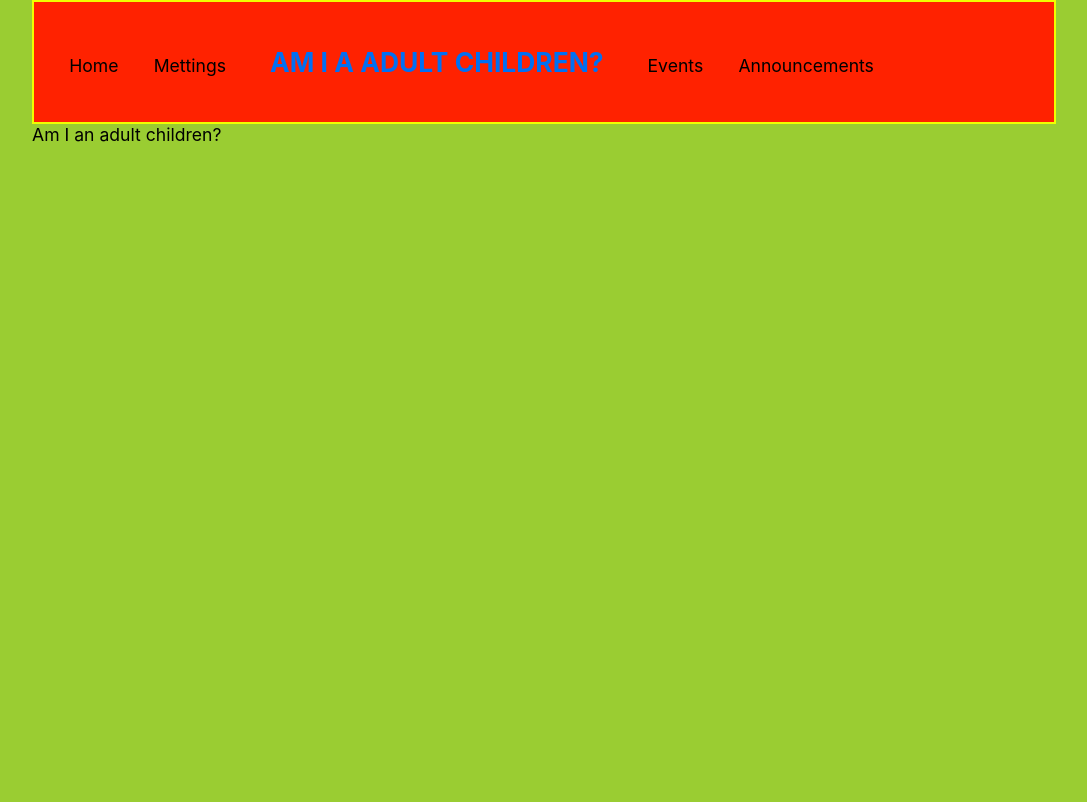
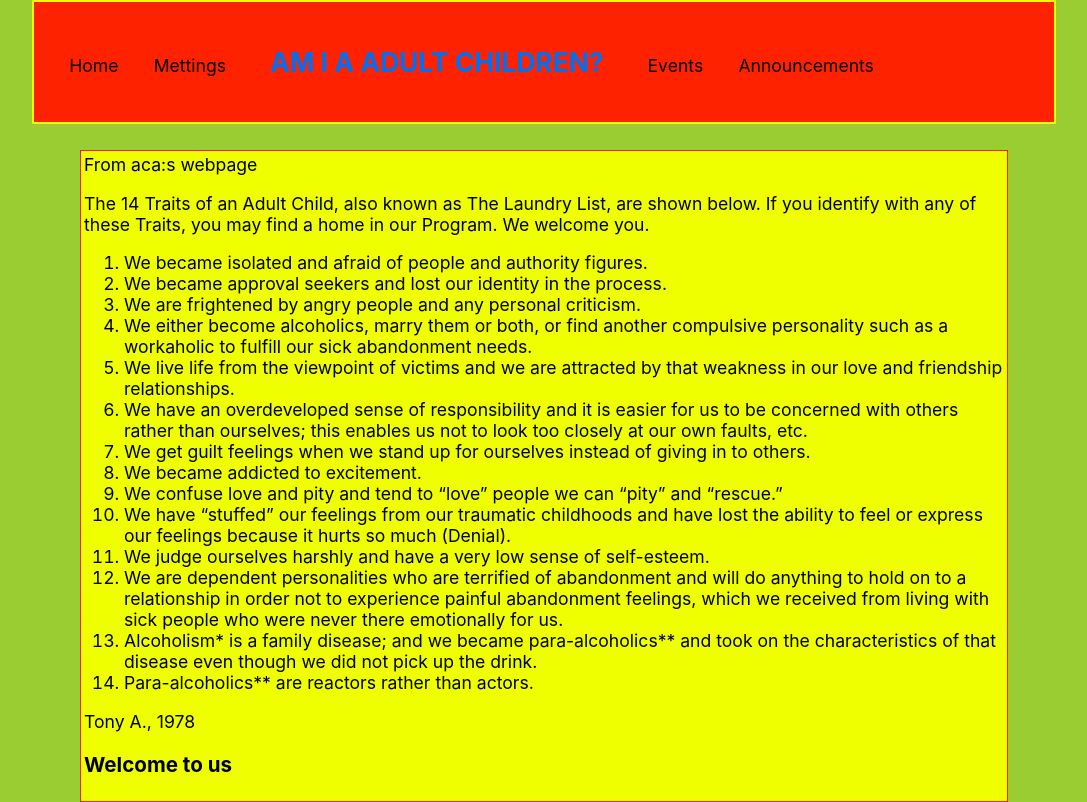
Before and after one commit to pedernyl/vbtNext, a Next.js app: page /adultchildren in a window 1280 px wide. Shown: the whole page, without its empty margins (96-1183 px from the left). Built offline with nearby package versions, Linux system fonts and the light colour scheme.

Commit message:
with the map

```diff
--- a/next.config.js
+++ b/next.config.js
@@ -0,0 +1,5 @@
+module.exports = {
+    env: {
+        REACT_APP_GOOGLE_KEY: process.env.REACT_APP_GOOGLE_KEY
+    },
+};
--- a/package.json
+++ b/package.json
@@ -10,6 +10,7 @@
   "dependencies": {
     "next": "9.5.1",
     "react": "16.13.1",
-    "react-dom": "16.13.1"
+    "react-dom": "16.13.1",
+    "react-google-maps": "^9.4.5"
   }
 }
--- a/pages/adultchildren.js
+++ b/pages/adultchildren.js
@@ -1,9 +1,45 @@
+import Link from 'next/link';
+
 import Layout from '../components/Layout/Layout';
+import classes from '../styles/AmI.module.css';
+
 
 export default function AdultChildren() {
+    const laundryListItems = [
+        'We became isolated and afraid of people and authority figures.',
+        'We became approval seekers and lost our identity in the process.',
+        'We are frightened by angry people and any personal criticism.',
+        'We either become alcoholics, marry them or both, or find another compulsive personality such as a workaholic to fulfill our sick abandonment needs.',
+        'We live life from the viewpoint of victims and we are attracted by that weakness in our love and friendship relationships.',
+        'We have an overdeveloped sense of responsibility and it is easier for us to be concerned with others rather than ourselves; this enables us not to look too closely at our own faults, etc.',
+        'We get guilt feelings when we stand up for ourselves instead of giving in to others.',
+        'We became addicted to excitement.',
+        'We confuse love and pity and tend to “love” people we can “pity” and “rescue.”',
+        'We have “stuffed” our feelings from our traumatic childhoods and have lost the ability to feel or express our feelings because it hurts so much (Denial).',
+        'We judge ourselves harshly and have a very low sense of self-esteem.',
+        'We are dependent personalities who are terrified of abandonment and will do anything to hold on to a relationship in order not to experience painful abandonment feelings, which we received from living with sick people who were never there emotionally for us.',
+        'Alcoholism* is a family disease; and we became para-alcoholics** and took on the characteristics of that disease even though we did not pick up the drink.',
+        'Para-alcoholics** are reactors rather than actors.'
+    ];
     return (
-        <Layout title="Is this something for me">
-            <div>Am I an adult children?</div>
+        <Layout title="Meetings">
+            <div className={classes.AmIboard}>
+                <br />
+                <div className={classes.AmINote}>
+
+                        <a href='https://adultchildren.org'>From aca:s webpage</a>
+                    <p className="AmILaundry">
+                        The 14 Traits of an Adult Child, also known as The Laundry List, are shown below.  If you identify with any of these Traits, you may find a home in our Program. We welcome you.
+                         <ol>
+                             {laundryListItems.map(item => <li>{item}</li>)}
+                         </ol>
+                        Tony A., 1978
+                    </p>
+
+
+                    <h3>Welcome to us</h3>
+                </div>
+            </div>
         </Layout>
     );
 }
--- a/pages/announcements.js
+++ b/pages/announcements.js
@@ -18,7 +18,7 @@ let nr = 0;
 const listItems = [];
 announcementsArray.forEach((event) => {
     listItems.push(
-        <ListItem nr={nr} title={event.title} description={event.description} />
+        <ListItem key={nr+'announcement'} nr={nr} title={event.title} description={event.description} />
     );
     nr++;
 });
--- a/pages/events.js
+++ b/pages/events.js
@@ -18,7 +18,7 @@ let nr = 0;
 const listItems = [];
 eventsArray.forEach((event) => {
     listItems.push(
-        <ListItem nr={nr} title={event.title} description={event.description} />
+        <ListItem key={nr+'announcement'} nr={nr} title={event.title} description={event.description} />
     );
     nr++;
 });
--- a/pages/index.js
+++ b/pages/index.js
@@ -31,8 +31,8 @@ export default function Home() {
           </a>
 
           <a className={styles.card} id="adultchildren" onClick={(event) => onClickHandler(event)}>
-            <h3>Am I and adult children? &rarr;</h3>
-            <p>Discover if you are an adult children like us</p>
+            <h3>Am I an adult children? &rarr;</h3>
+            <p>Are you one of us?</p>
           </a>
 
           <a className={styles.card} id="events" onClick={(event) => onClickHandler(event)}>
--- a/styles/AmI.module.css
+++ b/styles/AmI.module.css
@@ -0,0 +1,13 @@
+.AmIboard {
+    margin-left: 3rem;
+    margin-right: 3rem;
+    float: left;
+
+}
+
+.AmINote {
+    margin-top: 5px;
+    border: 1px solid #FF2200;;
+    background: #f0FF00;
+    padding: 3px;
+}
```
Also changed, not shown: components/VbtMap/VbtMap.js (added, +46 -0 lines), pages/meetings.js (+11 -0 lines), 1 other file (tests, documents, lock files or other folders).
